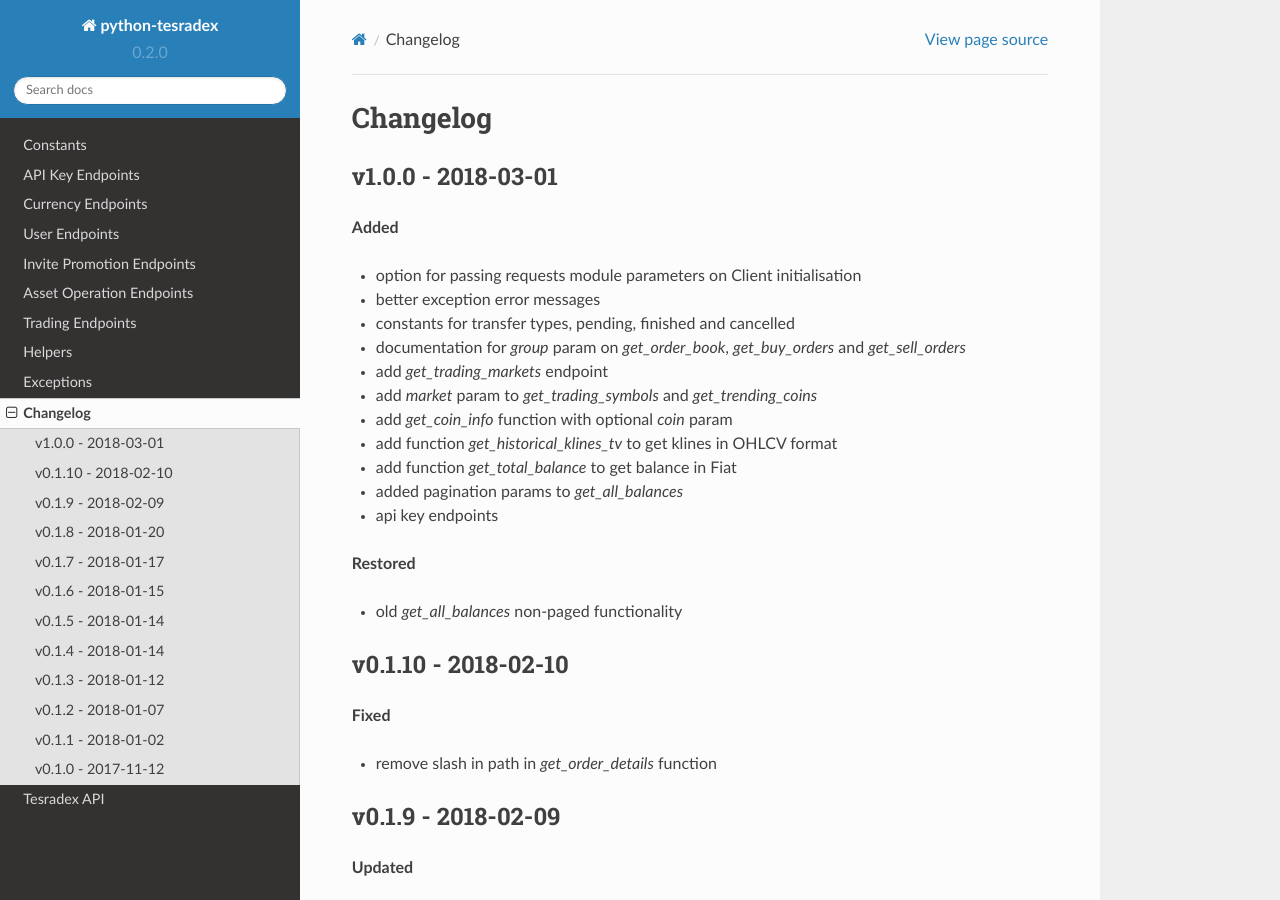
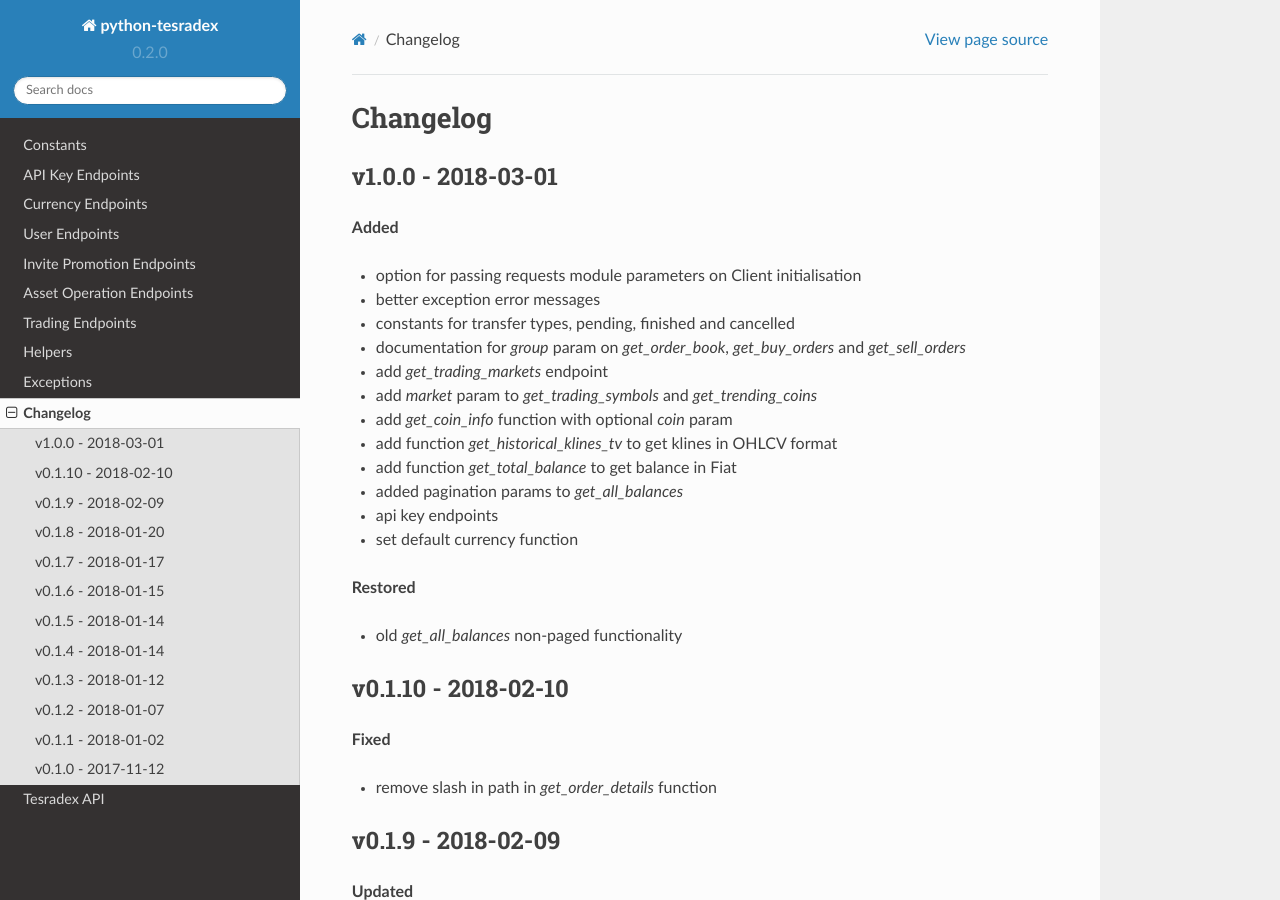
Before and after one commit to TesrabNetwork/python-tesradex, a Sphinx documentation site: the page built from docs/changelog.rst, in a window 1280 px wide and 900 px high. Built offline with Sphinx 7.4.7 and the Read the Docs theme 2.0.0, drawn with Linux system fonts in a browser that asks for light colours; formulas are drawn with MathJax 3; pages that are not in the unit, such as notebooks, are missing from menus; some of the changed text lies outside the part shown.

Commit message:
update changelog.rst

```diff
--- a/docs/changelog.rst
+++ b/docs/changelog.rst
@@ -17,6 +17,7 @@
 - add function `get_total_balance` to get balance in Fiat
 - added pagination params to `get_all_balances`
 - api key endpoints
+- set default currency function
 
 **Restored**
 
```
Also changed, not shown: other parts of docs/changelog.rst (+1 -1 lines).
